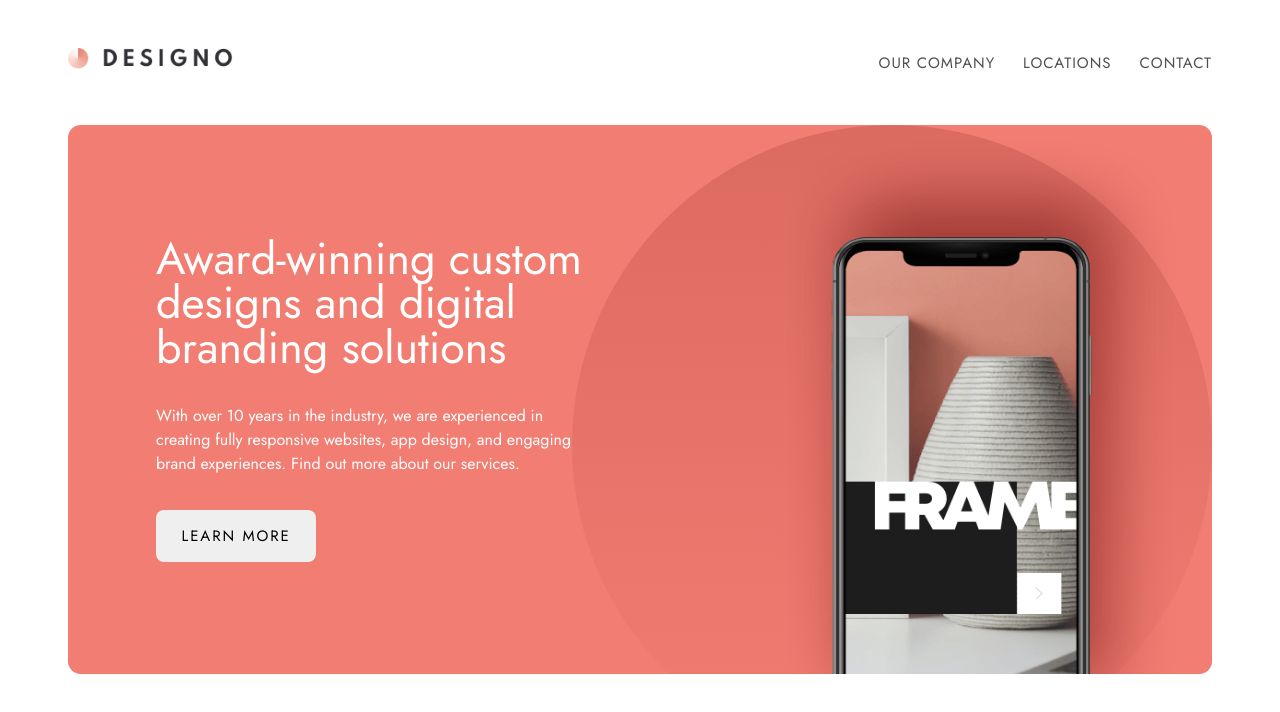
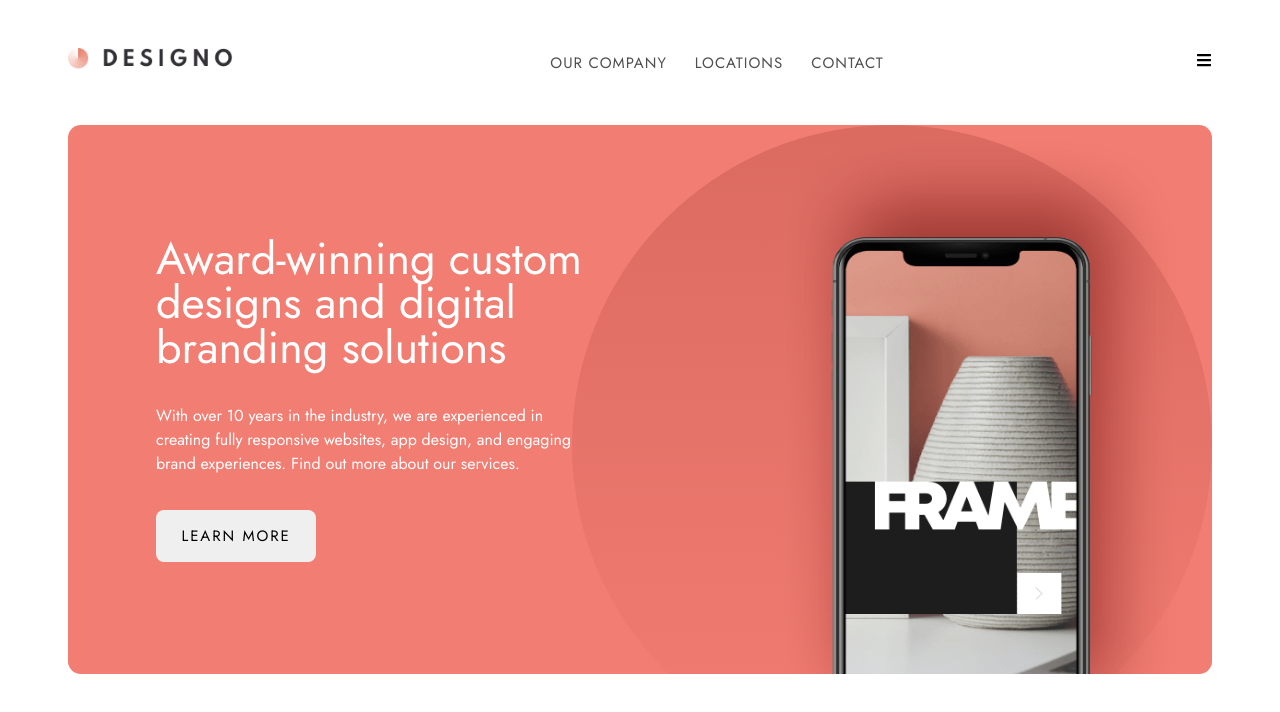
Before and after one commit to fenmow/designo, a Next.js app: page / in a window 1280 px wide. Shown: the top 712 px of the page. Built offline with nearby package versions, Linux system fonts and the light colour scheme.

Commit message:
Testing react-icons for menu icon

```diff
--- a/src/components/Header/Header.tsx
+++ b/src/components/Header/Header.tsx
@@ -4,7 +4,7 @@ import Link from "next/link"
 import Logo from "public/logo-dark.png"
 import Style from "./Header.module.scss"
 import Head from "next/head"
-import { useState } from "react"
+import MenuIcon from "../menuIcon/MenuIcon"
 
 type HeaderProps = {
   menuIsOpen: boolean
@@ -41,7 +41,7 @@ export const Header: React.FC<HeaderProps> = (props: {
           </Link>
         </nav>
 
-        { props.menuIsOpen === false ? (<i className="fa-sharp fa-solid fa-bars" id={Style.icon} onClick={() => props.setMenuIsOpen(true)}></i>)
+        { props.menuIsOpen === false ? ( <MenuIcon></MenuIcon> )
         : (<i className="fa-solid fa-x" id={Style.icon} onClick={() => props.setMenuIsOpen(false)}></i>) }
       </header>
     </>
--- /dev/null
+++ b/src/components/menuIcon/MenuIcon.tsx
@@ -0,0 +1,11 @@
+import { FaBars } from "react-icons/fa";
+
+const MenuIcon: React.FC = () => {
+  return (
+    <div>
+      <FaBars />
+    </div>
+  )
+}
+
+export default MenuIcon
```
